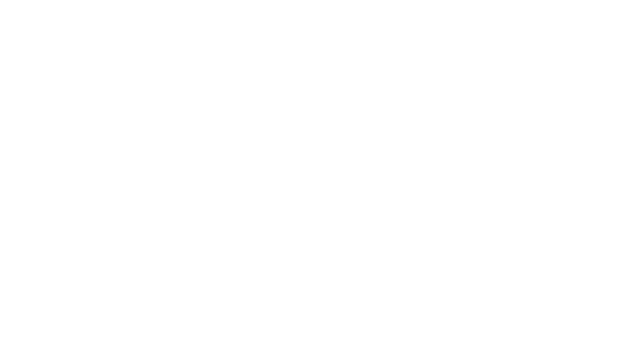
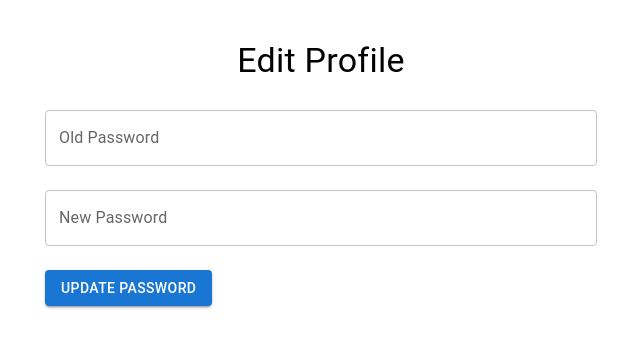
Before and after one commit to yoav1870/E2E, a React (Vite) app in the folder client/: page /edit-profile in a window 1280 px wide. Before the commit this address had no page. Shown: the top 348 px of the page, without its empty margins (319-959 px from the left). Built offline with nearby package versions, Linux system fonts and the light colour scheme.

Commit message:
updated report page with service provider details

```diff
--- a/client/src/App.jsx
+++ b/client/src/App.jsx
@@ -5,6 +5,7 @@ import SignUp from "./pages/SignUp";
 import Profile from "./pages/Profile.jsx";
 import CreateReport from "./pages/CreateReport";
 import ReportPage from "./pages/ReportPage";
+import EditProfile from "./pages/EditProfile";
 
 const App = () => {
   const isAuthenticated = () => {
@@ -40,6 +41,7 @@ const App = () => {
           element={isAuthenticated() ? <CreateReport /> : <Navigate to="/sign-in" />}
         />
         <Route path="/reports/:id" element={<ReportPage />} />
+        <Route path="/edit-profile" element={<EditProfile />} />
       </Routes>
     </BrowserRouter>
   );
--- /dev/null
+++ b/client/src/pages/EditProfile.jsx
@@ -0,0 +1,64 @@
+import React, { useState } from 'react';
+import { Container, Typography, TextField, Button, Box } from '@mui/material';
+import axios from 'axios';
+import { useNavigate } from 'react-router-dom';
+
+const EditProfile = () => {
+  const [oldPassword, setOldPassword] = useState('');
+  const [newPassword, setNewPassword] = useState('');
+  const navigate = useNavigate();
+
+  const handleSubmit = async (e) => {
+    e.preventDefault();
+
+    try {
+      const token = localStorage.getItem('token');
+      const response = await axios.put(
+        'https://e2e-y8hj.onrender.com/api/users/updatePassword',
+        { oldPassword, newPassword },
+        {
+          headers: {
+            Authorization: `Bearer ${token}`,
+          },
+        }
+      );
+
+      console.log(response.data); // Password has been updated
+      navigate('/profile', { state: { passwordUpdated: true } });
+    } catch (error) {
+      console.error('Failed to update password:', error);
+      // Handle error, display error message, etc.
+    }
+  };
+
+  return (
+    <Container maxWidth="sm" sx={{ marginTop: 5 }}>
+      <Typography variant="h4" align="center" gutterBottom>
+        Edit Profile
+      </Typography>
+      <Box component="form" onSubmit={handleSubmit}>
+        <TextField
+          type="password"
+          label="Old Password"
+          value={oldPassword}
+          onChange={(e) => setOldPassword(e.target.value)}
+          fullWidth
+          margin="normal"
+        />
+        <TextField
+          type="password"
+          label="New Password"
+          value={newPassword}
+          onChange={(e) => setNewPassword(e.target.value)}
+          fullWidth
+          margin="normal"
+        />
+        <Button type="submit" variant="contained" sx={{ marginTop: 2 }}>
+          Update Password
+        </Button>
+      </Box>
+    </Container>
+  );
+};
+
+export default EditProfile;
--- a/client/src/pages/Profile.jsx
+++ b/client/src/pages/Profile.jsx
@@ -1,28 +1,59 @@
 import React, { useState, useEffect } from 'react';
-import { Container, Typography, Box, Paper, Grid } from '@mui/material';
-import axios from 'axios'; // Add this import
+import { Container, Typography, Box, Paper, Button } from '@mui/material';
+import { useNavigate, useLocation } from 'react-router-dom';
+import axios from 'axios';
 
 const UserProfile = () => {
   const [user, setUser] = useState(null);
+  const [showSuccessMessage, setShowSuccessMessage] = useState(false);
+  const navigate = useNavigate();
+  const location = useLocation();
 
   useEffect(() => {
     const fetchUserData = async () => {
       try {
         const token = localStorage.getItem('token');
-        const response = await axios.get('https://e2e-y8hj.onrender.com/api/users/home', {
+        const userResponse = await axios.get('https://e2e-y8hj.onrender.com/api/users/home', {
           headers: {
             Authorization: `Bearer ${token}`,
           },
         });
-        setUser(response.data);
+
+        const userLocation = userResponse.data.location.coordinates;
+        const googleMapsApiUrl = `https://maps.googleapis.com/maps/api/geocode/json?latlng=${userLocation[1]},${userLocation[0]}&key=AIzaSyB2yu1H1oGeSVPlsxVO6k14GtjUa4KTu54`;
+
+        const cityResponse = await axios.get(googleMapsApiUrl);
+        console.log(cityResponse.data);
+
+        const addressComponents = cityResponse.data.results[0]?.address_components;
+        const cityComponent = addressComponents.find(component => component.types.includes('locality') || component.types.includes('administrative_area_level_2'));
+        const cityName = cityComponent ? cityComponent.long_name : 'Unknown Location';
+
+        const userDataWithCity = {
+          ...userResponse.data,
+          location: cityName,
+        };
+
+        setUser(userDataWithCity);
       } catch (error) {
-        console.error('Failed to fetch user data:', error);
-        // Handle error, display error message, etc.
+        console.error('Failed to fetch user data or city name:', error);
+        // Implement more user-friendly error handling as needed
       }
     };
 
     fetchUserData();
-  }, []);
+
+    if (location.state && location.state.passwordUpdated) {
+      setShowSuccessMessage(true);
+      setTimeout(() => {
+        setShowSuccessMessage(false);
+      }, 3000);
+    }
+  }, [location.state]);
+
+  const handleEditProfile = () => {
+    navigate('/edit-profile');
+  };
 
   if (!user) {
     return <Typography>Loading...</Typography>;
@@ -32,6 +63,11 @@ const UserProfile = () => {
     <Container component="main" maxWidth="sm" sx={{
       display: 'flex', flexDirection: 'column', alignItems: 'center', marginTop: 5,
     }}>
+      {showSuccessMessage && (
+        <Typography variant="body1" color="success" marginBottom={2}>
+          Password updated successfully!
+        </Typography>
+      )}
       <Typography component="h1" variant="h4" fontWeight="bold" marginBottom={3}>
         User Profile
       </Typography>
@@ -40,18 +76,21 @@ const UserProfile = () => {
         <Typography variant="h6" fontWeight="bold" marginTop={2} textAlign="center">{user.username}</Typography>
         <Typography textAlign="center">{user.email}</Typography>
         <Typography textAlign="center" marginTop={1}>Role: {user.role}</Typography>
-        <Typography textAlign="center">Location: {user.location.coordinates.join(', ')}</Typography>
+        <Typography textAlign="center">Location: {user.location}</Typography>
         {user.description && <Typography textAlign="center" marginTop={1}>{user.description}</Typography>}
-
         {user.role === 'service_provider' && (
-          <React.Fragment>
+          <>
             <Typography textAlign="center" marginTop={1}>Profession: {user.profession}</Typography>
             <Typography textAlign="center">Availability: {user.availability ? 'Available' : 'Not Available'}</Typography>
             <Typography textAlign="center">Ranking: {user.ranking} stars</Typography>
-          </React.Fragment>
+          </>
         )}
-
         <Typography textAlign="center" marginTop={2} color="text.secondary">Member since: {new Date(user.createdAt).toLocaleDateString()}</Typography>
+        <Box sx={{ display: 'flex', justifyContent: 'flex-end', marginTop: 2 }}>
+          <Button variant="contained" onClick={handleEditProfile}>
+            Edit Profile
+          </Button>
+        </Box>
       </Paper>
     </Container>
   );
--- a/client/src/pages/ReportPage.jsx
+++ b/client/src/pages/ReportPage.jsx
@@ -1,12 +1,13 @@
 import React, { useEffect, useState } from 'react';
 import { useParams } from 'react-router-dom';
-import { Container, Typography, Card, CardContent, CircularProgress } from '@mui/material';
+import { Container, Typography, Card, CardContent, CircularProgress, Box } from '@mui/material';
 import axios from 'axios';
 import Header from '../component/Header';
 
 const ReportPage = () => {
   const { id } = useParams();
   const [report, setReport] = useState(null);
+  const [assignedUser, setAssignedUser] = useState(null);
   const [loading, setLoading] = useState(true);
   const [error, setError] = useState(null);
 
@@ -19,6 +20,7 @@ const ReportPage = () => {
             Authorization: `Bearer ${token}`,
           },
         });
+        console.log(response.data);
         setReport(response.data);
         setLoading(false);
       } catch (error) {
@@ -30,6 +32,29 @@ const ReportPage = () => {
 
     fetchReport();
   }, [id]);
+
+  useEffect(() => {
+    const fetchAssignedUser = async () => {
+      if (report && report.assignedUser) {
+        try {
+          const token = localStorage.getItem('token');
+          // Include the assignedUser ID in the URL path as per your backend expectation
+          const response = await axios.get(`https://e2e-y8hj.onrender.com/api/users/${report.assignedUser}`, {
+            headers: {
+              Authorization: `Bearer ${token}`,
+            },
+          });
+          setAssignedUser(response.data);
+        } catch (error) {
+          console.error('Failed to fetch assigned user:', error);
+        }
+      }
+    };
+
+    fetchAssignedUser();
+  }, [report]);
+
+
 
   if (loading) {
     return (
@@ -99,8 +124,31 @@ const ReportPage = () => {
         <Typography variant="h5" gutterBottom sx={{ mt: 4 }}>
           Assigned Service Provider
         </Typography>
-        {/* Display the assigned service provider details */}
-        {/* You can fetch the service provider data based on the report.assignedUser */}
+        {assignedUser ? (
+          <Card>
+            <CardContent>
+              <Typography variant="h6" gutterBottom>
+                Name: {assignedUser.username}
+              </Typography>
+              <Typography variant="body1" gutterBottom>
+                Email: {assignedUser.email}
+              </Typography>
+              <Typography variant="body1" gutterBottom>
+                Profession: {assignedUser.profession}
+              </Typography>
+              <Typography variant="body1" gutterBottom>
+                Availability: {assignedUser.availability ? 'Available' : 'Not Available'}
+              </Typography>
+              <Typography variant="body1" gutterBottom>
+                Ranking: {assignedUser.ranking}
+              </Typography>
+            </CardContent>
+          </Card>
+        ) : (
+          <Box sx={{ display: 'flex', justifyContent: 'center', mt: 2 }}>
+            <CircularProgress />
+          </Box>
+        )}
       </Container>
     </>
   );
```
